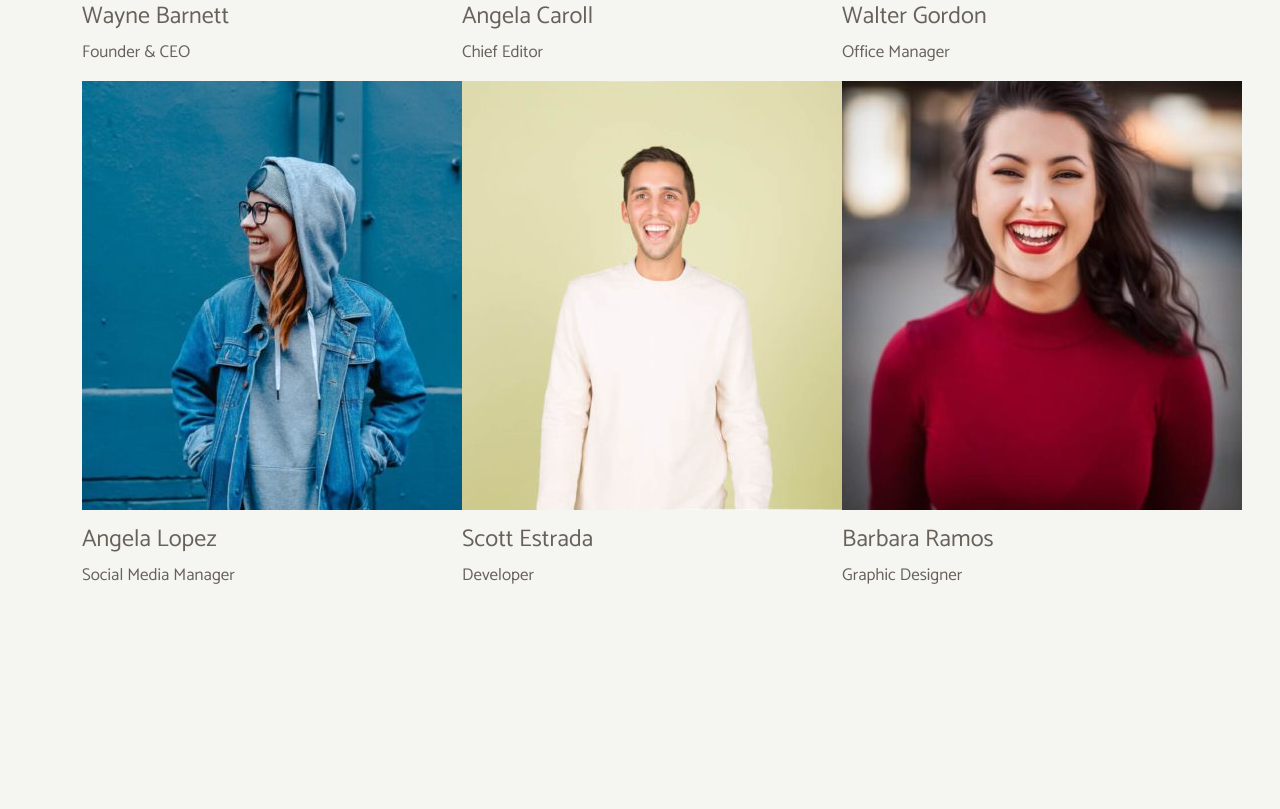
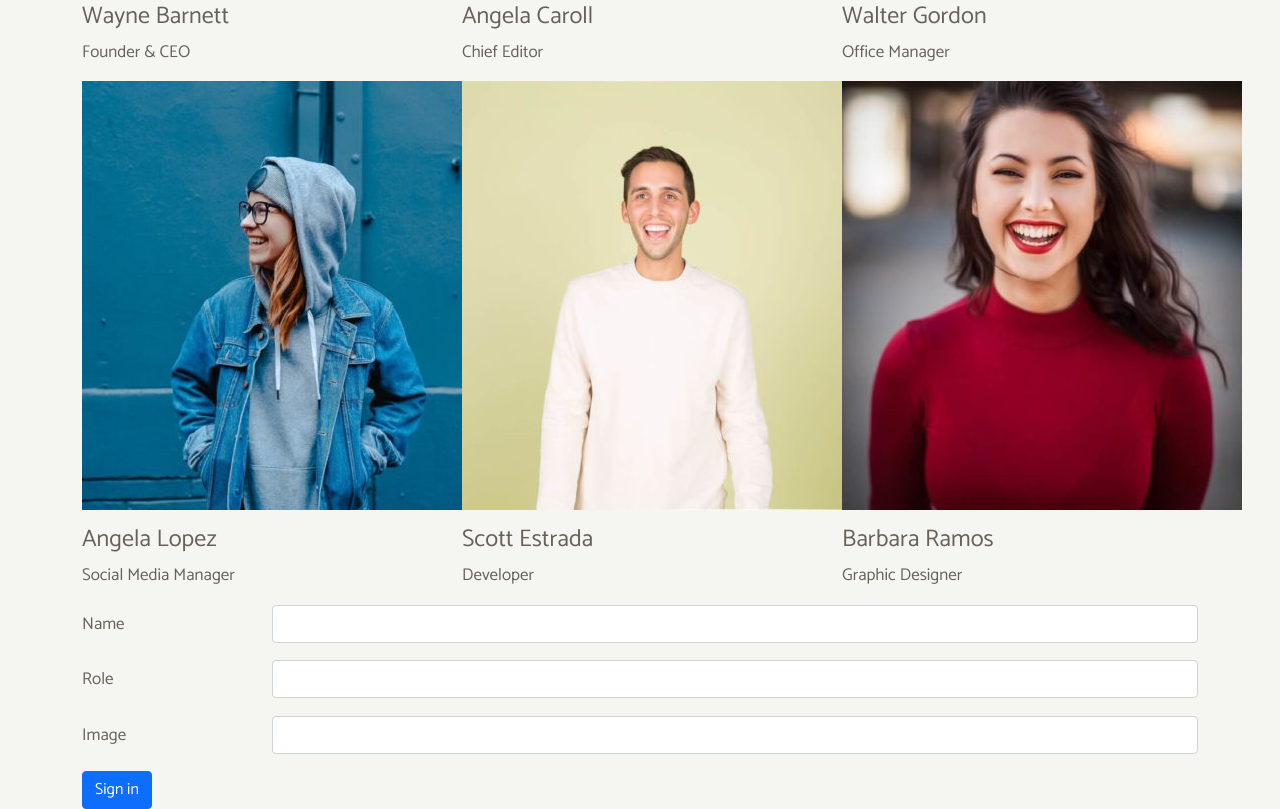
Before and after one commit to carlog91cast/js-our-team, a plain HTML site: page index.html in a window 1280 px wide. Shown: the part 498-1307 px from the top of the page. Before the commit the page ends 1103 px from the top, so only its background shows below. Drawn offline with nearby package versions, Linux system fonts and the light colour scheme.

Commit message:
add bonus

```diff
--- a/index.html
+++ b/index.html
@@ -23,6 +23,32 @@
 
             </div>
         </div>
+        <div class="container">
+            <div class="row">
+                <form>
+                    <div class="row mb-3">
+                        <label for="inputEmail3" class="col-sm-2 col-form-label">Name</label>
+                        <div class="col-sm-10">
+                            <input type="text" class="form-control" id="inputName">
+                        </div>
+                    </div>
+                    <div class="row mb-3">
+                        <label for="inputPassword3" class="col-sm-2 col-form-label">Role</label>
+                        <div class="col-sm-10">
+                            <input type="text" class="form-control" id="inputRole">
+                        </div>
+                    </div>
+                    <div class="row mb-3">
+                        <label for="inputPassword3" class="col-sm-2 col-form-label">Image</label>
+                        <div class="col-sm-10">
+                            <input type="text" class="form-control" id="inputImg">
+                        </div>
+                    </div>
+                    <button type="submit" class="btn btn-primary" id="btn-valid">Sign in</button>
+                </form>
+            </div>
+        </div>
+
     </main>
 
 
--- a/js/main.js
+++ b/js/main.js
@@ -67,4 +67,23 @@ const teamWrapper = document.getElementById('team-box');
     teamCard.append(newName);
     teamCard.append(newRole);
 
-}
+};
+
+// creo un form per inserire nuovi membri
+
+const validButton = document.getElementById('btn-valid');
+validButton.addEventListener("click", addNewMembers);
+
+// creo una funzione che inserita nel button mi inserisce i nuvi membri con le relative caratteristiche
+
+function addNewMembers() {
+    // creo un oggetto per reinserire i nuovi elementi generati dal form
+    let newMembers = {
+        name: document.getElementById('inputName').value,
+        role: document.getElementById('inputRole').value,
+        image: document.getElementById('inputImg').value,
+
+    }
+    team.push(newMembers);
+
+};
```
